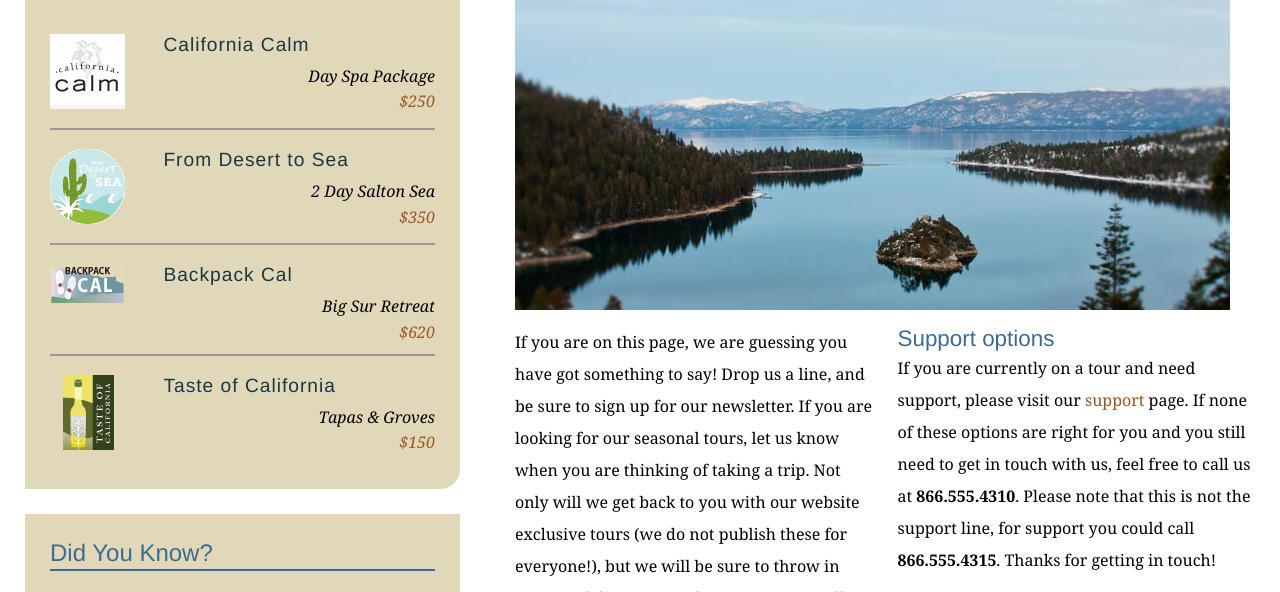
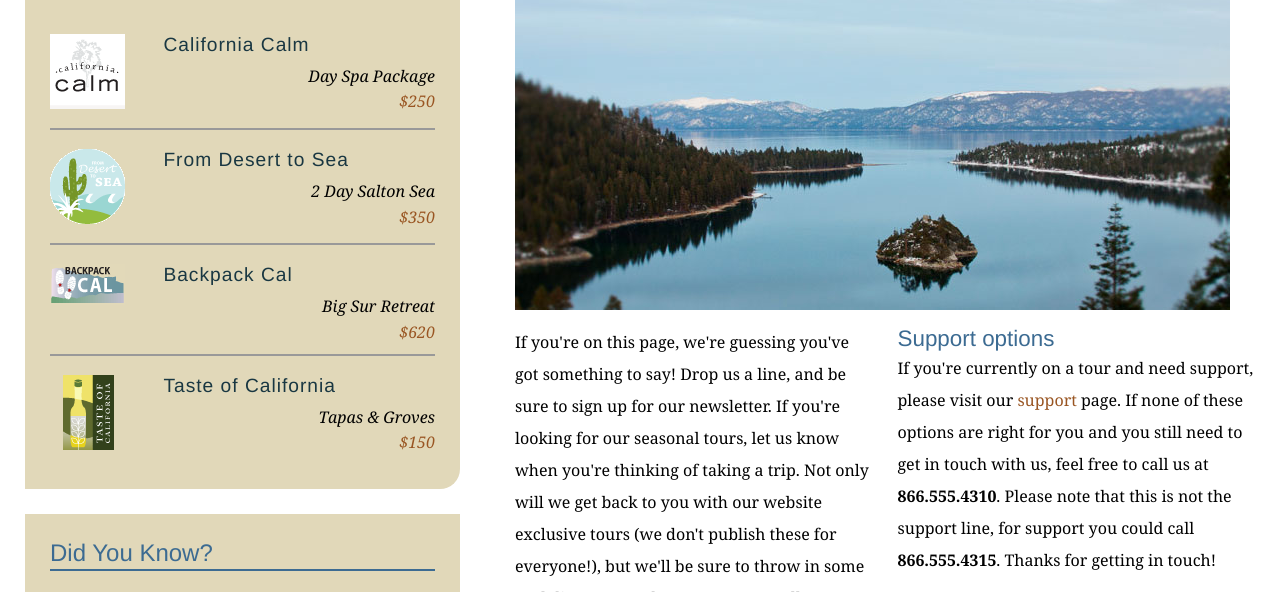
Before and after one commit to adildhar/explore_california, a plain HTML site: page contact.html in a window 1280 px wide. Shown: the part 342-934 px from the top of the page. Drawn offline with Linux system fonts and the light colour scheme.

```diff
--- a/contact.html
+++ b/contact.html
@@ -68,10 +68,10 @@
           <h1>Get in touch with us</h1>
           <img src="assets/images/emerald_bay.jpg" alt="Beautiful Lake Tahoe" class="articleImage" />
           <div class="multiCol">
-            <p>If you are on this page, we are guessing you have got something to say! Drop us a line, and be sure to sign up for our newsletter. If you are looking for our seasonal tours,  let us know when you are thinking of taking a trip. Not only will we get back to you with our website exclusive tours (we do not publish these for everyone!), but we will be sure to throw in some cool discounts and tour extras as well.</p>
+            <p>If you're on this page, we're guessing you've got something to say! Drop us a line, and be sure to sign up for our newsletter. If you're looking for our seasonal tours,  let us know when you're thinking of taking a trip. Not only will we get back to you with our website exclusive tours (we don't publish these for everyone!), but we'll be sure to throw in some cool discounts and tour extras as well.</p>
 
             <h2>Support options</h2>
-            <p>If you are currently on a tour and need support, please visit our <a href="support.html">support</a> page. If none of these options are right for you and you still need to get in touch with us, feel free to call us at<span class="phone"> <strong>866.555.4310</strong>. Please note that this is not the support line, for support you could call </span><strong>866.555.4315</strong>. Thanks for getting in touch!</p>
+            <p>If you're currently on a tour and need support, please visit our <a href="support.html">support</a> page. If none of these options are right for you and you still need to get in touch with us, feel free to call us at<span class="phone"> <strong>866.555.4310</strong>. Please note that this is not the support line, for support you could call </span><strong>866.555.4315</strong>. Thanks for getting in touch!</p>
           </div>
 
           <form id="frmContact" name="frmContact" method="post" action="contact_process.html">
```
